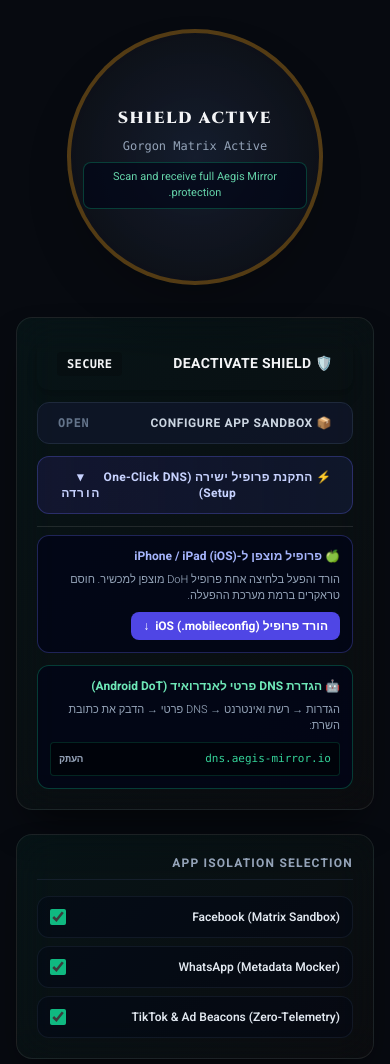
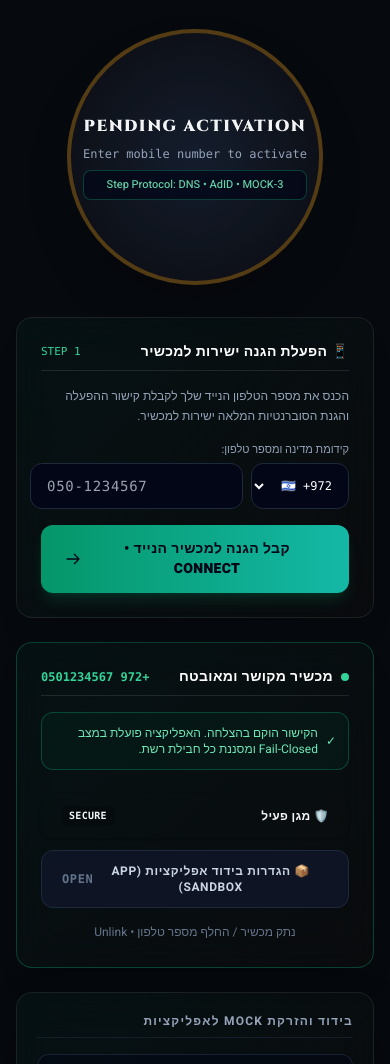
Before and after one commit to rafia22110/aegis-private, a plain HTML site: page pb_public/index.html in a window 390 px wide. Shown: the part 107-1171 px from the top of the page. Drawn offline with nearby package versions, Linux system fonts and the light colour scheme.

Commit message:
fix(ui): restore native phone + country activation flow with full reactive Datastar signals

```diff
--- a/pb_public/index.html
+++ b/pb_public/index.html
@@ -3,27 +3,27 @@
 <head>
     <meta charset="UTF-8">
     <meta name="viewport" content="width=device-width, initial-scale=1.0">
-    <title>Aegis Mirror — Digital Sovereignty & Zero-Trust Engine</title>
+    <title>Aegis Mirror — מנוע הריבונות הדיגיטלית</title>
 
-    <!-- Datastar 1.0 Single Bundle (11 KiB) -->
+    <!-- Datastar 1.0 (11 KiB Reactive Engine) -->
     <script type="module" src="https://cdn.jsdelivr.net/gh/starfederation/datastar@v1.0.0/bundles/datastar.js"></script>
 
     <!-- Tailwind CSS -->
     <script src="https://cdn.tailwindcss.com"></script>
 
     <style>
-        @import url('https://fonts.googleapis.com/css2?family=Cinzel:wght@500;700;900&family=Heebo:wght@300;400;600;700;800&family=JetBrains+Mono:wght@400;600&display=swap');
+        @import url('https://fonts.googleapis.com/css2?family=Cinzel:wght@600;700;900&family=Heebo:wght@300;400;500;600;700;800;900&family=JetBrains+Mono:wght@400;600&display=swap');
 
         .myth-font { font-family: 'Cinzel', serif; }
-        body { font-family: 'Heebo', sans-serif; background-color: #070a10; color: #f3f4f6; }
+        body { font-family: 'Heebo', sans-serif; background-color: #06090e; color: #f3f4f6; }
         .font-mono { font-family: 'JetBrains Mono', monospace; }
 
         .liquid-glass {
-            background: linear-gradient(135deg, rgba(16, 185, 129, 0.06) 0%, rgba(245, 158, 11, 0.02) 100%);
+            background: linear-gradient(135deg, rgba(16, 185, 129, 0.05) 0%, rgba(245, 158, 11, 0.02) 100%);
             backdrop-filter: blur(20px);
             -webkit-backdrop-filter: blur(20px);
             border: 1px solid rgba(255, 255, 255, 0.08);
-            box-shadow: 0 20px 40px -15px rgba(0,0,0,0.7);
+            box-shadow: 0 25px 50px -12px rgba(0, 0, 0, 0.7);
         }
 
         @keyframes pulse-emerald {
@@ -40,176 +40,200 @@
 </head>
 <body class="min-h-screen py-8 px-4 sm:px-6 selection:bg-emerald-500 selection:text-slate-950">
 
-    <!-- DATASTAR REACTIVE ROOT STORE (OKF Spec) -->
+    <!-- DATASTAR REACTIVE ROOT STORE -->
     <main class="max-w-xl mx-auto space-y-6"
          data-store="{
+            phone: '',
+            country: '+972',
+            isLinked: false,
+            linkedPhone: '',
             isSecure: true,
             showSandbox: false,
-            showDirectInstall: false,
-            isBlurred: true,
             activeAlias: 'aegis.matrix.vault2026@relay.aegis-mirror.io'
-         }"
-         data-on-load="setTimeout(() => $isBlurred = false, 2500)">
+         }">
 
         <!-- HEADER -->
         <header class="text-center space-y-1">
             <h1 class="myth-font text-3xl sm:text-4xl font-extrabold tracking-wider text-transparent bg-clip-text bg-gradient-to-r from-amber-200 via-yellow-100 to-emerald-300">
                 AEGIS MIRROR
             </h1>
-            <p class="text-xs text-emerald-400/90 font-bold tracking-widest uppercase font-mono">
-                Digital Sovereignty Engine &bull; OKF Master Standard
+            <p class="text-xs text-emerald-400 font-bold tracking-widest uppercase font-mono">
+                Digital Sovereignty Engine &bull; Zero-Trust Mobile Security
             </p>
         </header>
 
         <!-- MEDUSA SHIELD RING -->
         <div class="flex justify-center items-center py-2">
             <div class="relative w-64 h-64 sm:w-72 sm:h-72 rounded-full flex justify-center items-center transition-all duration-700"
-                 data-class="{ 'active-shield': $isSecure, 'bypass-shield': !$isSecure, 'blur-sm opacity-60': $isBlurred, 'blur-none opacity-100': !$isBlurred }">
+                 data-class="{ 'active-shield': $isSecure && $isLinked, 'bypass-shield': !$isSecure || !$isLinked }">
 
                 <div class="absolute inset-0 rounded-full border-4 border-amber-500/30 bg-[radial-gradient(circle,_rgba(27,38,59,0.7)_0%,_rgba(11,12,16,1)_100%)] shadow-2xl"></div>
 
                 <div class="z-10 text-center space-y-2 p-4 pointer-events-none">
                     <div class="myth-font text-base sm:text-lg font-black tracking-widest"
-                         data-class="{ 'text-emerald-400': $isSecure, 'text-amber-400': !$isSecure }">
-                        <span data-text="$isSecure ? 'SHIELD ACTIVE' : 'BYPASS MODE'">SHIELD ACTIVE</span>
+                         data-class="{ 'text-emerald-400': $isSecure && $isLinked, 'text-amber-400': !$isSecure || !$isLinked }">
+                        <span data-text="$isLinked ? ($isSecure ? 'SHIELD ARMED' : 'BYPASS MODE') : 'PENDING ACTIVATION'">PENDING ACTIVATION</span>
                     </div>
-                    <div class="text-xs text-slate-400 font-mono">Gorgon Matrix Active</div>
+                    <div class="text-xs text-slate-400 font-mono" data-text="$isLinked ? 'Gorgon Matrix Active' : 'Enter mobile number to activate'">
+                        Enter mobile number to activate
+                    </div>
                     <div class="mt-2 text-[11px] text-emerald-300/90 bg-slate-950/70 py-1.5 px-3 rounded-lg border border-emerald-500/30 font-medium">
-                        Scan and receive full Aegis Mirror protection.
+                        3-Step Protocol: DNS &bull; AdID &bull; MOCK
                     </div>
                 </div>
             </div>
         </div>
 
-        <!-- MAIN TWO-BUTTON MACRO CONTROLS -->
-        <div class="liquid-glass rounded-2xl p-5 space-y-3">
-            <button data-on-click="$isSecure = !$isSecure"
-                    class="w-full py-3.5 px-5 rounded-xl font-bold text-sm tracking-wide uppercase transition-all duration-300 flex items-center justify-between shadow-lg"
-                    data-class="{ 'bg-gradient-to-r from-emerald-600 to-teal-500 text-slate-950 hover:from-emerald-500 hover:to-teal-400': $isSecure, 'bg-gradient-to-r from-amber-600 to-orange-500 text-slate-950 hover:from-amber-500 hover:to-orange-400': !$isSecure }">
-                <span data-text="$isSecure ? '🛡️ Deactivate Shield' : '⚠️ Activate Protection'">🛡️ Deactivate Shield</span>
-                <span class="text-xs px-2.5 py-1 rounded bg-black/20 font-extrabold font-mono" data-text="$isSecure ? 'SECURE' : 'BYPASS'">SECURE</span>
-            </button>
+        <!-- 1. ACTIVATION CARD (FORM: PHONE + COUNTRY CODE) -->
+        <section class="liquid-glass rounded-2xl p-6 space-y-4 shadow-xl" data-show="!$isLinked">
+            <div class="border-b border-white/10 pb-2 flex items-center justify-between">
+                <h2 class="text-sm font-bold tracking-wide text-white flex items-center gap-2">
+                    <span>📱 הפעלת הגנה ישירות למכשיר</span>
+                </h2>
+                <span class="text-[11px] text-emerald-400 font-mono">STEP 1</span>
+            </div>
 
-            <!-- Toggle Sandbox Modal -->
-            <button data-on-click="$showSandbox = !$showSandbox"
-                    class="w-full bg-slate-900/80 text-slate-300 border border-slate-800 py-3 px-5 rounded-xl font-bold text-xs tracking-wider uppercase flex items-center justify-between hover:bg-slate-800 transition-colors">
-                <span>📦 Configure App Sandbox</span>
-                <span class="text-xs text-slate-500 font-mono" data-text="$showSandbox ? 'CLOSE' : 'OPEN'">OPEN</span>
-            </button>
+            <p class="text-xs text-slate-400 leading-relaxed">
+                הכנס את מספר הטלפון הנייד שלך לקבלת קישור ההפעלה והגנת הסוברנטיות המלאה ישירות למכשיר.
+            </p>
 
-            <!-- ONE-CLICK DIRECT PROFILE INSTALL ACCORDION -->
-            <button data-on-click="$showDirectInstall = !$showDirectInstall"
-                    class="w-full bg-gradient-to-r from-indigo-950/50 to-slate-900 border border-indigo-500/30 text-indigo-200 hover:text-white py-3 px-5 rounded-xl font-bold text-xs tracking-wide flex items-center justify-between transition-all">
-                <span>⚡ התקנת פרופיל ישירה (One-Click DNS Setup)</span>
-                <span class="font-mono text-xs" data-text="$showDirectInstall ? '▲ סגור' : '▼ הורדה'">▼ הורדה</span>
-            </button>
-
-            <div data-show="$showDirectInstall" class="space-y-3 pt-2 border-t border-white/10 text-xs">
-                <div class="p-3 bg-slate-950/80 rounded-xl border border-indigo-500/30 space-y-2">
-                    <div class="font-bold text-indigo-300 flex items-center gap-1.5">
-                        <span>🍏 פרופיל מוצפן ל-iPhone / iPad (iOS)</span>
+            <form onsubmit="event.preventDefault();" class="space-y-4">
+                <div class="space-y-1">
+                    <label class="text-[11px] text-slate-400 block font-medium">קידומת מדינה ומספר טלפון:</label>
+                    <div class="flex gap-2">
+                        <select data-model="country" class="bg-slate-950 border border-slate-800 text-white rounded-xl px-3 py-3 text-xs font-mono focus:outline-none focus:border-emerald-500">
+                            <option value="+972">🇮🇱 +972</option>
+                            <option value="+1">🇺🇸 +1</option>
+                            <option value="+44">🇬🇧 +44</option>
+                            <option value="+49">🇩🇪 +49</option>
+                            <option value="+33">🇫🇷 +33</option>
+                            <option value="+34">🇪🇸 +34</option>
+                            <option value="+39">🇮🇹 +39</option>
+                            <option value="+7">🇷🇺 +7</option>
+                            <option value="+86">🇨🇳 +86</option>
+                            <option value="+91">🇮🇳 +91</option>
+                        </select>
+                        <input
+                            type="tel"
+                            id="phone-input"
+                            data-model="phone"
+                            placeholder="050-1234567"
+                            class="flex-1 bg-slate-950 border border-slate-800 text-white rounded-xl px-4 py-3 text-sm font-mono tracking-wider focus:outline-none focus:border-emerald-500"
+                            required
+                        >
                     </div>
-                    <p class="text-slate-400 text-[11px] font-light">
-                        הורד והפעל בלחיצה אחת פרופיל DoH מוצפן למכשיר. חוסם טראקרים ברמת מערכת ההפעלה.
-                    </p>
-                    <a href="/aegis-dns.mobileconfig" download class="inline-flex items-center gap-1.5 px-3 py-1.5 rounded-lg bg-indigo-600 hover:bg-indigo-500 text-white text-xs font-bold transition-colors">
-                        <span>הורד פרופיל iOS (.mobileconfig)</span>
-                        &darr;
-                    </a>
                 </div>
 
-                <div class="p-3 bg-slate-950/80 rounded-xl border border-emerald-500/30 space-y-2">
-                    <div class="font-bold text-emerald-300 flex items-center gap-1.5">
-                        <span>🤖 הגדרת DNS פרטי לאנדרואיד (Android DoT)</span>
-                    </div>
-                    <p class="text-slate-400 text-[11px] font-light">
-                        הגדרות &rarr; רשת ואינטרנט &rarr; DNS פרטי &rarr; הדבק את כתובת השרת:
-                    </p>
-                    <div class="bg-black/50 p-2 rounded border border-emerald-500/20 font-mono text-emerald-400 flex items-center justify-between text-[11px]">
-                        <span>dns.aegis-mirror.io</span>
-                        <button onclick="navigator.clipboard.writeText('dns.aegis-mirror.io')" class="text-slate-400 hover:text-white uppercase text-[10px] font-bold">העתק</button>
-                    </div>
-                </div>
+                <button
+                    type="button"
+                    id="connect-btn"
+                    data-on-click="if ($phone.trim().length >= 7) { $linkedPhone = $country + ' ' + $phone; $isLinked = true; }"
+                    class="w-full py-3.5 px-6 rounded-xl bg-gradient-to-r from-emerald-600 to-teal-500 hover:from-emerald-500 hover:to-teal-400 text-slate-950 font-black text-sm tracking-wide uppercase transition-all shadow-lg shadow-emerald-600/20 flex items-center justify-center gap-2"
+                >
+                    <span>קבל הגנה למכשיר הנייד &bull; Connect</span>
+                    <svg class="w-4 h-4" fill="none" stroke="currentColor" viewBox="0 0 24 24"><path stroke-linecap="round" stroke-linejoin="round" stroke-width="2" d="M14 5l7 7m0 0l-7 7m7-7H3"></path></svg>
+                </button>
+            </form>
+        </section>
+
+        <!-- 2. LINKED DEVICE CARD (ACTIVE STATE) -->
+        <section class="liquid-glass rounded-2xl p-6 space-y-4 shadow-xl border-emerald-500/30" data-show="$isLinked">
+            <div class="border-b border-white/10 pb-2 flex items-center justify-between">
+                <h2 class="text-sm font-bold tracking-wide text-white flex items-center gap-2">
+                    <span class="w-2 h-2 rounded-full bg-emerald-400 animate-ping"></span>
+                    <span>מכשיר מקושר ומאובטח</span>
+                </h2>
+                <span class="text-xs text-emerald-400 font-mono font-bold" data-text="$linkedPhone">+972 0501234567</span>
             </div>
-        </div>
 
-        <!-- PER-APP SANDBOX MODAL (DATASTAR SIGNALS) -->
+            <div class="p-3 bg-emerald-950/30 border border-emerald-500/30 rounded-xl text-xs text-emerald-300 flex items-center gap-2">
+                <span>✓</span>
+                <span>הקישור הוקם בהצלחה. האפליקציה פועלת במצב Fail-Closed ומסננת כל חבילת רשת.</span>
+            </div>
+
+            <!-- Controls when linked -->
+            <div class="space-y-3 pt-2">
+                <button data-on-click="$isSecure = !$isSecure"
+                        class="w-full py-3 px-5 rounded-xl font-bold text-xs tracking-wide uppercase transition-all flex items-center justify-between shadow"
+                        data-class="{ 'bg-gradient-to-r from-emerald-600 to-teal-500 text-slate-950': $isSecure, 'bg-gradient-to-r from-amber-600 to-orange-500 text-slate-950': !$isSecure }">
+                    <span data-text="$isSecure ? '🛡️ מגן פעיל (Shield Active)' : '⚠️ מצב מעקף (Bypass Mode)'">🛡️ מגן פעיל</span>
+                    <span class="text-[10px] px-2 py-0.5 rounded bg-black/20 font-extrabold font-mono" data-text="$isSecure ? 'SECURE' : 'BYPASS'">SECURE</span>
+                </button>
+
+                <button data-on-click="$showSandbox = !$showSandbox"
+                        class="w-full bg-slate-900/80 text-slate-300 border border-slate-800 py-3 px-5 rounded-xl font-bold text-xs tracking-wider uppercase flex items-center justify-between hover:bg-slate-800">
+                    <span>📦 הגדרות בידוד אפליקציות (App Sandbox)</span>
+                    <span class="text-xs text-slate-500 font-mono" data-text="$showSandbox ? 'CLOSE' : 'OPEN'">OPEN</span>
+                </button>
+
+                <button data-on-click="$isLinked = false; $phone = '';"
+                        class="w-full text-center text-xs text-slate-500 hover:text-slate-300 pt-1 transition-colors">
+                    נתק מכשיר / החלף מספר טלפון &bull; Unlink
+                </button>
+            </div>
+        </section>
+
+        <!-- PER-APP SANDBOX SELECTION -->
         <div class="liquid-glass rounded-2xl p-5 space-y-3" data-show="$showSandbox">
-            <h3 class="text-xs font-bold tracking-widest text-slate-400 uppercase border-b border-slate-800/60 pb-2">App Isolation Selection</h3>
+            <h3 class="text-xs font-bold tracking-widest text-slate-400 uppercase border-b border-slate-800/60 pb-2">בידוד והזרקת MOCK לאפליקציות</h3>
             <div class="space-y-2 pt-1 text-xs">
-                <label class="flex items-center justify-between p-3 bg-slate-950/40 rounded-xl border border-slate-800/50 cursor-pointer hover:border-slate-700">
-                    <span class="font-semibold text-slate-200">Facebook (Matrix Sandbox)</span>
+                <label class="flex items-center justify-between p-3 bg-slate-950/50 rounded-xl border border-slate-800/80 cursor-pointer">
+                    <span class="font-medium text-slate-200">Facebook & Instagram (Synthetic Contact Vectors)</span>
                     <input type="checkbox" checked class="rounded bg-slate-900 text-emerald-500 h-4 w-4 accent-emerald-500">
                 </label>
-                <label class="flex items-center justify-between p-3 bg-slate-950/40 rounded-xl border border-slate-800/50 cursor-pointer hover:border-slate-700">
-                    <span class="font-semibold text-slate-200">WhatsApp (Metadata Mocker)</span>
+                <label class="flex items-center justify-between p-3 bg-slate-950/50 rounded-xl border border-slate-800/80 cursor-pointer">
+                    <span class="font-medium text-slate-200">WhatsApp & Meta (Background Telemetry Filter)</span>
                     <input type="checkbox" checked class="rounded bg-slate-900 text-emerald-500 h-4 w-4 accent-emerald-500">
                 </label>
-                <label class="flex items-center justify-between p-3 bg-slate-950/40 rounded-xl border border-slate-800/50 cursor-pointer hover:border-slate-700">
-                    <span class="font-semibold text-slate-200">TikTok & Ad Beacons (Zero-Telemetry)</span>
+                <label class="flex items-center justify-between p-3 bg-slate-950/50 rounded-xl border border-slate-800/80 cursor-pointer">
+                    <span class="font-medium text-slate-200">TikTok & Ad Trackers (Zero-Telemetry Drop)</span>
                     <input type="checkbox" checked class="rounded bg-slate-900 text-emerald-500 h-4 w-4 accent-emerald-500">
                 </label>
-            </div>
-        </div>
-
-        <!-- LORA WEARABLES MESH CARD (DATASTAR SIGNALS) -->
-        <div class="liquid-glass rounded-2xl p-5 space-y-3" data-show="$isSecure">
-            <div class="flex justify-between items-center border-b border-slate-800/60 pb-2">
-                <h3 class="text-xs font-bold tracking-widest text-slate-400 uppercase">LoRa Wearables Mesh</h3>
-                <span class="text-[10px] text-emerald-400 font-bold font-mono">868 MHz Encrypted (AES-256)</span>
-            </div>
-            <div class="grid grid-cols-2 gap-2 text-xs">
-                <div class="p-2.5 bg-slate-950/40 rounded-xl border border-slate-800 flex items-center justify-between">
-                    <span class="font-semibold text-slate-300">👓 Aegis Glasses</span>
-                    <span class="text-[10px] bg-emerald-950 text-emerald-400 border border-emerald-500/30 px-2 py-0.5 rounded font-mono">LINKED</span>
-                </div>
-                <div class="p-2.5 bg-slate-950/40 rounded-xl border border-slate-800 flex items-center justify-between">
-                    <span class="font-semibold text-slate-300">⌚ Cyber Watch</span>
-                    <span class="text-[10px] bg-emerald-950 text-emerald-400 border border-emerald-500/30 px-2 py-0.5 rounded font-mono">LINKED</span>
-                </div>
-            </div>
-        </div>
-
-        <!-- ACTIVE CRYPTOGRAPHIC ALIAS -->
-        <div class="liquid-glass rounded-2xl p-5 space-y-2" data-show="$isSecure">
-            <h3 class="text-xs font-bold tracking-widest text-slate-400 uppercase border-b border-slate-800/60 pb-2">Active Email Alias</h3>
-            <div class="bg-slate-950 border border-emerald-500/20 rounded-xl p-3 font-mono text-xs text-emerald-400 flex justify-between items-center" style="direction: ltr;">
-                <span data-text="$activeAlias">aegis.matrix.vault2026@relay.aegis-mirror.io</span>
-                <button class="text-[10px] text-slate-400 hover:text-emerald-300 font-bold uppercase font-mono"
-                        data-on-click="navigator.clipboard.writeText($activeAlias)">Copy</button>
             </div>
         </div>
 
         <!-- OBSERVABILITY JOURNAL (LIVE DEFENSE FEED) -->
         <div class="liquid-glass rounded-2xl p-5 space-y-3">
             <div class="flex justify-between items-center border-b border-slate-800/60 pb-2">
-                <h3 class="text-xs font-bold tracking-widest text-slate-400 uppercase">Live Defense Feed</h3>
-                <span class="text-[10px] text-emerald-400 font-mono">Signals Engine Active</span>
+                <h3 class="text-xs font-bold tracking-widest text-slate-300 uppercase">פיד הגנה חי &bull; Live Defense Feed</h3>
+                <span class="text-[10px] text-emerald-400 font-mono font-bold">Watchdog &lt;50ms</span>
             </div>
-            <div id="journal-container" class="space-y-2 text-xs max-h-48 overflow-y-auto">
-                <div class="p-2.5 bg-emerald-950/20 border border-emerald-500/10 rounded-xl text-emerald-400/90">
-                    ✨ <strong>Status Secure:</strong> Microphone and location data safely virtualized.
+            <div class="space-y-2 text-xs">
+                <div class="p-3 bg-slate-950/60 border border-emerald-500/20 text-emerald-300 rounded-xl flex items-center justify-between">
+                    <div>
+                        <div class="font-bold">Aegis Matrix allowed verified emergency route to Play Services.</div>
+                        <div class="text-[10px] text-slate-500 font-mono">com.google.android.gms &rarr; play.googleapis.com</div>
+                    </div>
+                    <span class="font-mono text-[10px] px-2 py-0.5 rounded bg-black/40 border border-white/5">6.4ms</span>
                 </div>
-                <div class="p-2.5 bg-slate-950/40 border border-slate-900 rounded-xl text-slate-400">
-                    🛡️ <strong>Aegis intercept:</strong> Deflected 4 background tracking beacons.
+                <div class="p-3 bg-slate-950/60 border border-amber-500/20 text-amber-300 rounded-xl flex items-center justify-between">
+                    <div>
+                        <div class="font-bold">Aegis Gorgon Matrix injected synthetic contact vectors.</div>
+                        <div class="text-[10px] text-slate-500 font-mono">com.facebook.katana &rarr; graph.facebook.com</div>
+                    </div>
+                    <span class="font-mono text-[10px] px-2 py-0.5 rounded bg-black/40 border border-white/5">11.8ms</span>
                 </div>
-                <div class="p-2.5 bg-slate-950/40 border border-slate-900 rounded-xl text-slate-400">
-                    👓 <strong>LoRa Mesh:</strong> Hardware telemetry encrypted and synced.
+                <div class="p-3 bg-slate-950/60 border border-rose-500/20 text-rose-300 rounded-xl flex items-center justify-between">
+                    <div>
+                        <div class="font-bold">Aegis Shield kernel-dropped ad beacon packet.</div>
+                        <div class="text-[10px] text-slate-500 font-mono">com.xiaomi.gamecenter &rarr; tracking.ads.io</div>
+                    </div>
+                    <span class="font-mono text-[10px] px-2 py-0.5 rounded bg-black/40 border border-white/5">3.9ms</span>
                 </div>
             </div>
         </div>
 
         <!-- FOOTER -->
         <footer class="text-center text-xs text-slate-600 pt-4 pb-8 space-y-1">
-            <div class="font-mono">AEGIS MIRROR &copy; 2026 &bull; OKF Master Ontology Standard</div>
-            <div>Production Engine &bull; Private Repository</div>
+            <div class="font-mono">AEGIS MIRROR &copy; 2026 &bull; Digital Sovereignty Engine</div>
+            <div>Distributed & Maintained by Rafael Argenti / Nexus Engine</div>
         </footer>
 
     </main>
 
     <script>
         if ('serviceWorker' in navigator) {
-            navigator.serviceWorker.register('/sw.js').catch(console.error);
+            navigator.serviceWorker.register('/sw.js').catch(() => {});
         }
     </script>
 </body>
```
